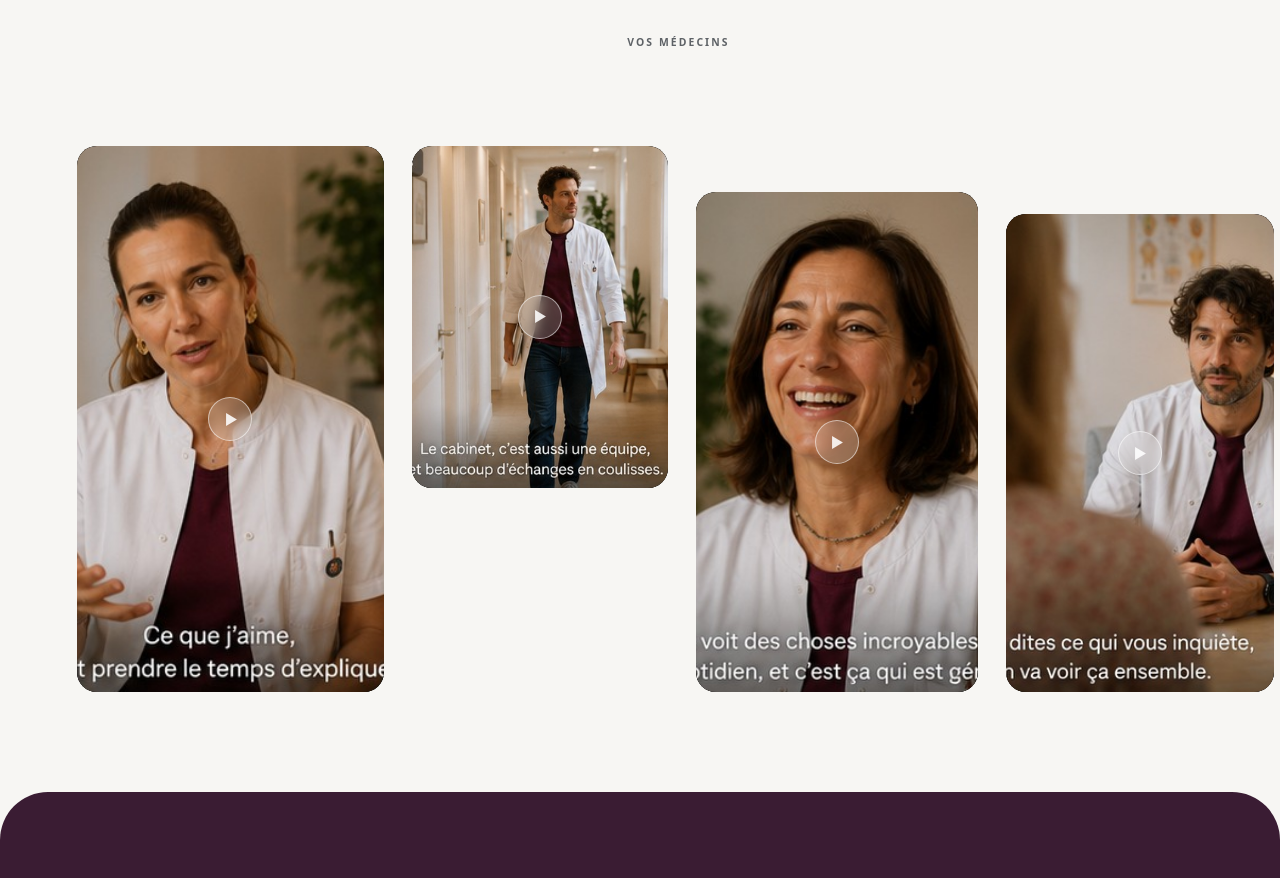
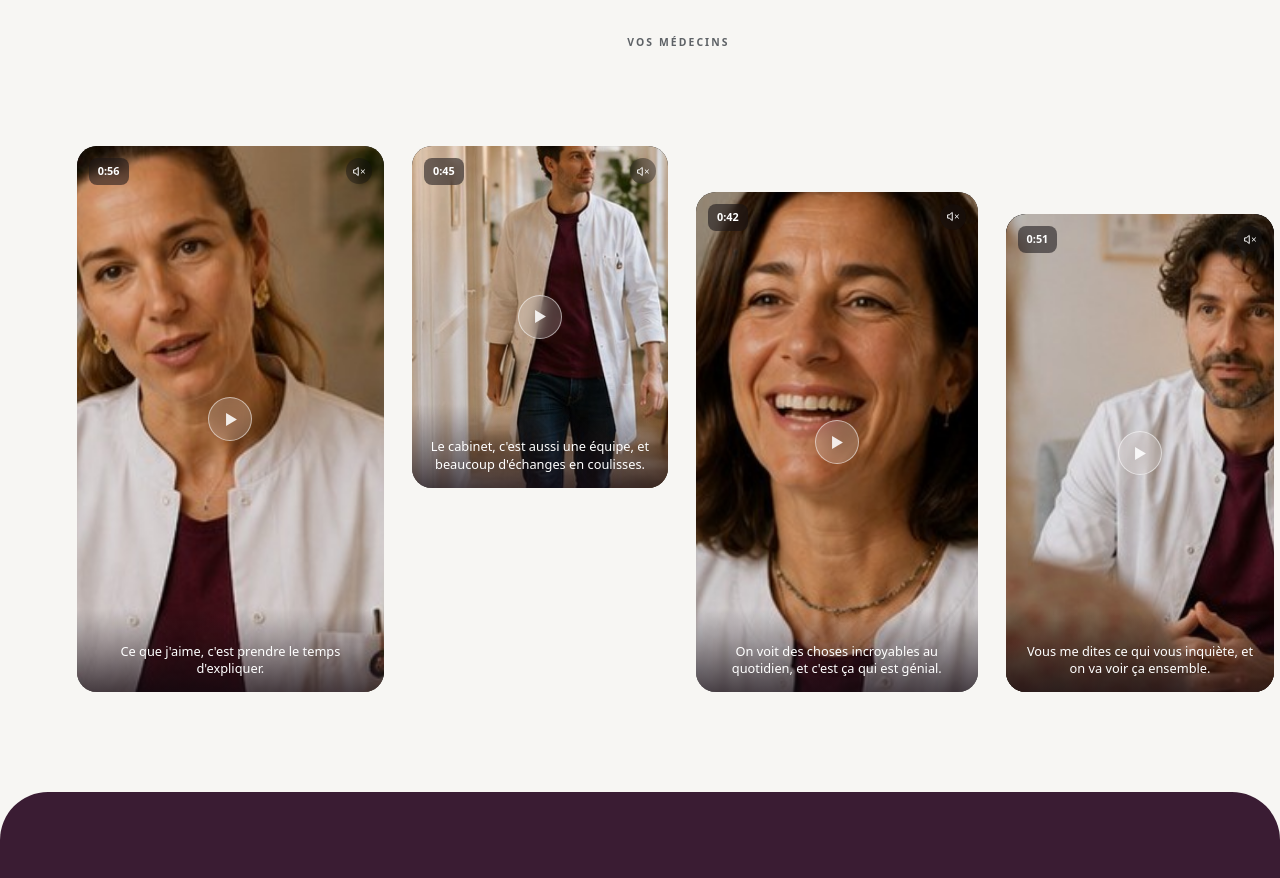
Before and after one commit to HelloPrimary/homepage_v2, a plain HTML site: page index.html in a window 1280 px wide. Shown: the part 6040-6918 px from the top of the page. Drawn offline with Linux system fonts and the light colour scheme; a web font is replaced by a local one.

Commit message:
Corriger le rognage des sous-titres : images recadrées sans texte incrusté, durée/son/légende recréés en CSS adaptés à chaque format de carte

```diff
--- a/index.html
+++ b/index.html
@@ -1008,7 +1008,30 @@ nav.nav-scrolled .btn-secondary { color: var(--text); }
 }
 .reel-card:hover .reel-video { transform: scale(1.13); }
 
-/* Affordance vidéo : les visuels intègrent déjà durée, son et légende ; seul le signal « lecture » manque */
+/* Affordance vidéo : durée, son et légende recréés en CSS pour s'adapter au format réel de chaque carte, sans jamais être rognés */
+.reel-duration {
+  position: absolute; top: 12px; left: 12px;
+  padding: 5px 9px; border-radius: 8px;
+  background: rgba(20,18,20,0.55);
+  backdrop-filter: blur(4px); -webkit-backdrop-filter: blur(4px);
+  font-size: 0.68rem; font-weight: 600; color: #fff;
+  font-variant-numeric: tabular-nums;
+}
+.reel-sound {
+  position: absolute; top: 12px; right: 12px;
+  width: 26px; height: 26px; border-radius: 50%;
+  background: rgba(20,18,20,0.4);
+  backdrop-filter: blur(4px); -webkit-backdrop-filter: blur(4px);
+  display: flex; align-items: center; justify-content: center;
+}
+.reel-sound svg { width: 13px; height: 13px; fill: none; stroke: #fff; stroke-width: 1.8; stroke-linecap: round; stroke-linejoin: round; }
+.reel-caption {
+  position: absolute; left: 0; right: 0; bottom: 0;
+  padding: 34px 16px 14px;
+  background: linear-gradient(to top, rgba(20,10,18,0.68), rgba(20,10,18,0) 100%);
+  font-size: 0.8rem; font-weight: 500; color: #fff;
+  line-height: 1.4; text-align: center;
+}
 .reel-play {
   position: absolute; top: 50%; left: 50%; transform: translate(-50%, -50%);
   width: 44px; height: 44px; border-radius: 50%;
@@ -2790,31 +2813,49 @@ footer {
   </div>
 
   <!-- Placeholders en <img> (pas de vidéo réelle encore) : à la réception des .mp4, remplacer chaque <img class="reel-video" src="..."> par <video class="reel-video" muted loop autoplay playsinline src="..."> — le CSS .reel-video (object-fit: cover) s'applique déjà correctement à une vidéo qui joue. -->
-  <!-- Affordance vidéo : dégradé bas + play + durée + icône son, pour que le format se lise comme une vidéo à écouter, pas une simple photo -->
+  <!-- Affordance vidéo : durée / son / légende recréés en CSS (pas incrustés dans l'image) pour ne jamais être rognés quel que soit le format de la carte. Images sources recadrées en *-clean.jpg (bandeaux d'origine retirés). -->
   <div class="reels-rail" id="reelsTrack">
     <div class="reel-card">
-      <img class="reel-video" src="scene1.jpg" alt="Un médecin Primary : « Ce que j'aime, c'est prendre le temps d'expliquer. »">
+      <img class="reel-video" src="scene1-clean.jpg" alt="Un médecin Primary : « Ce que j'aime, c'est prendre le temps d'expliquer. »">
+      <span class="reel-duration">0:56</span>
+      <span class="reel-sound"><svg viewBox="0 0 24 24" aria-hidden="true"><path d="M11 5 6 9H3v6h3l5 4z"/><line x1="23" y1="9" x2="17" y2="15"/><line x1="17" y1="9" x2="23" y2="15"/></svg></span>
       <span class="reel-play"><svg viewBox="0 0 10 12" aria-hidden="true"><path d="M0 0 L10 6 L0 12 Z"/></svg></span>
+      <p class="reel-caption">Ce que j'aime, c'est prendre le temps d'expliquer.</p>
     </div>
     <div class="reel-card">
-      <img class="reel-video" src="scene4.jpg" alt="Un médecin Primary marche dans le couloir du cabinet : « Le cabinet, c'est aussi une équipe, et beaucoup d'échanges en coulisses. »">
+      <img class="reel-video" src="scene4-clean.jpg" alt="Un médecin Primary marche dans le couloir du cabinet : « Le cabinet, c'est aussi une équipe, et beaucoup d'échanges en coulisses. »">
+      <span class="reel-duration">0:45</span>
+      <span class="reel-sound"><svg viewBox="0 0 24 24" aria-hidden="true"><path d="M11 5 6 9H3v6h3l5 4z"/><line x1="23" y1="9" x2="17" y2="15"/><line x1="17" y1="9" x2="23" y2="15"/></svg></span>
       <span class="reel-play"><svg viewBox="0 0 10 12" aria-hidden="true"><path d="M0 0 L10 6 L0 12 Z"/></svg></span>
+      <p class="reel-caption">Le cabinet, c'est aussi une équipe, et beaucoup d'échanges en coulisses.</p>
     </div>
     <div class="reel-card">
-      <img class="reel-video" src="scene2.jpg" alt="Un médecin Primary : « On voit des choses incroyables au quotidien, et c'est ça qui est génial. »">
+      <img class="reel-video" src="scene2-clean.jpg" alt="Un médecin Primary : « On voit des choses incroyables au quotidien, et c'est ça qui est génial. »">
+      <span class="reel-duration">0:42</span>
+      <span class="reel-sound"><svg viewBox="0 0 24 24" aria-hidden="true"><path d="M11 5 6 9H3v6h3l5 4z"/><line x1="23" y1="9" x2="17" y2="15"/><line x1="17" y1="9" x2="23" y2="15"/></svg></span>
       <span class="reel-play"><svg viewBox="0 0 10 12" aria-hidden="true"><path d="M0 0 L10 6 L0 12 Z"/></svg></span>
+      <p class="reel-caption">On voit des choses incroyables au quotidien, et c'est ça qui est génial.</p>
     </div>
     <div class="reel-card">
-      <img class="reel-video" src="scene3.jpg" alt="Un médecin Primary en consultation, champ-contrechamp : « Vous me dites ce qui vous inquiète, et on va voir ça ensemble. »" style="object-position:68% 38%">
+      <img class="reel-video" src="scene3-clean.jpg" alt="Un médecin Primary en consultation, champ-contrechamp : « Vous me dites ce qui vous inquiète, et on va voir ça ensemble. »" style="object-position:68% 38%">
+      <span class="reel-duration">0:51</span>
+      <span class="reel-sound"><svg viewBox="0 0 24 24" aria-hidden="true"><path d="M11 5 6 9H3v6h3l5 4z"/><line x1="23" y1="9" x2="17" y2="15"/><line x1="17" y1="9" x2="23" y2="15"/></svg></span>
       <span class="reel-play"><svg viewBox="0 0 10 12" aria-hidden="true"><path d="M0 0 L10 6 L0 12 Z"/></svg></span>
+      <p class="reel-caption">Vous me dites ce qui vous inquiète, et on va voir ça ensemble.</p>
     </div>
     <div class="reel-card">
-      <img class="reel-video" src="scene5.jpg" alt="Gros plan sur un médecin Primary : « La médecine générale, c'est la médecine de la vie réelle. »">
+      <img class="reel-video" src="scene5-clean.jpg" alt="Gros plan sur un médecin Primary : « La médecine générale, c'est la médecine de la vie réelle. »">
+      <span class="reel-duration">0:38</span>
+      <span class="reel-sound"><svg viewBox="0 0 24 24" aria-hidden="true"><path d="M11 5 6 9H3v6h3l5 4z"/><line x1="23" y1="9" x2="17" y2="15"/><line x1="17" y1="9" x2="23" y2="15"/></svg></span>
       <span class="reel-play"><svg viewBox="0 0 10 12" aria-hidden="true"><path d="M0 0 L10 6 L0 12 Z"/></svg></span>
+      <p class="reel-caption">La médecine générale, c'est la médecine de la vie réelle.</p>
     </div>
     <div class="reel-card">
-      <img class="reel-video" src="scene6.jpg" alt="Un médecin Primary : « On réfléchit, on prend du recul, et on décide avec le patient. »">
+      <img class="reel-video" src="scene6-clean.jpg" alt="Un médecin Primary : « On réfléchit, on prend du recul, et on décide avec le patient. »">
+      <span class="reel-duration">0:53</span>
+      <span class="reel-sound"><svg viewBox="0 0 24 24" aria-hidden="true"><path d="M11 5 6 9H3v6h3l5 4z"/><line x1="23" y1="9" x2="17" y2="15"/><line x1="17" y1="9" x2="23" y2="15"/></svg></span>
       <span class="reel-play"><svg viewBox="0 0 10 12" aria-hidden="true"><path d="M0 0 L10 6 L0 12 Z"/></svg></span>
+      <p class="reel-caption">On réfléchit, on prend du recul, et on décide avec le patient.</p>
     </div>
   </div>
 </section>
```
Also changed, not shown: scene1-clean.jpg (added), scene2-clean.jpg (added), scene3-clean.jpg (added), scene4-clean.jpg (added), scene5-clean.jpg (added), scene6-clean.jpg (added).
